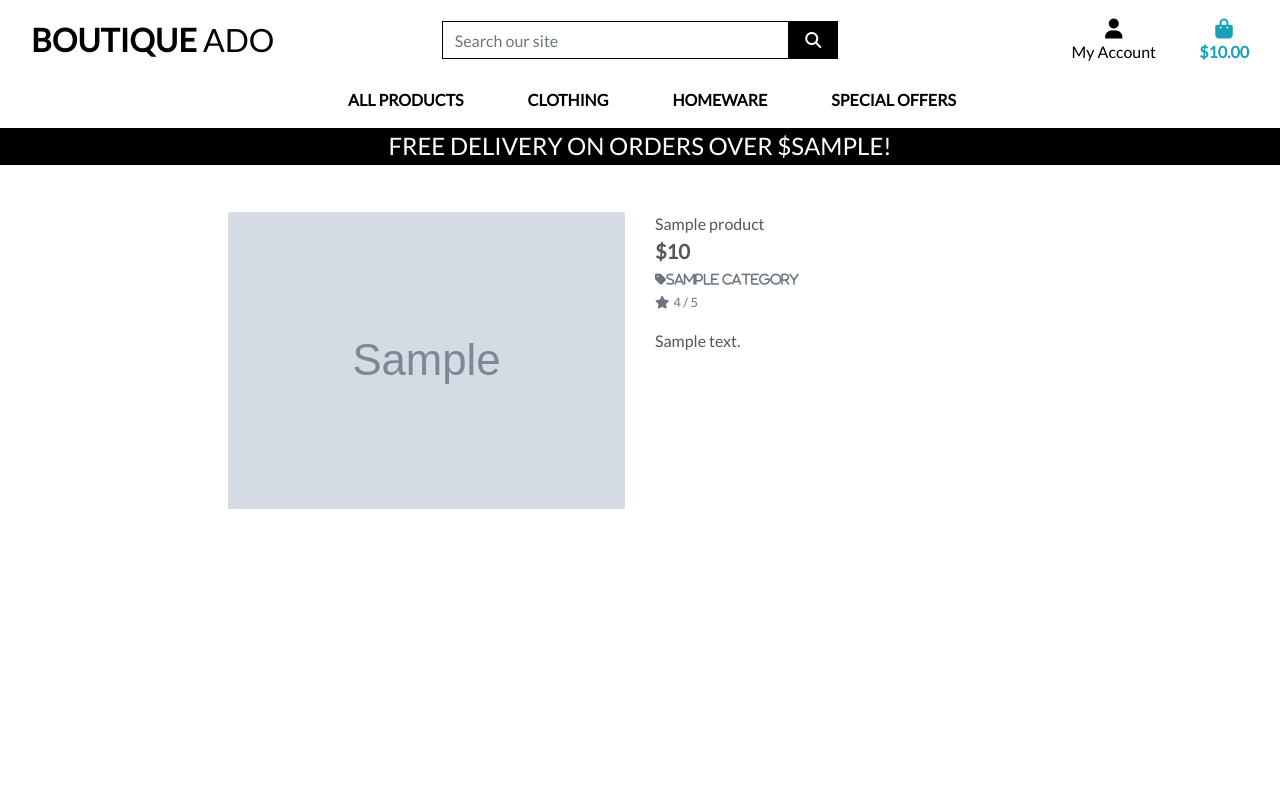
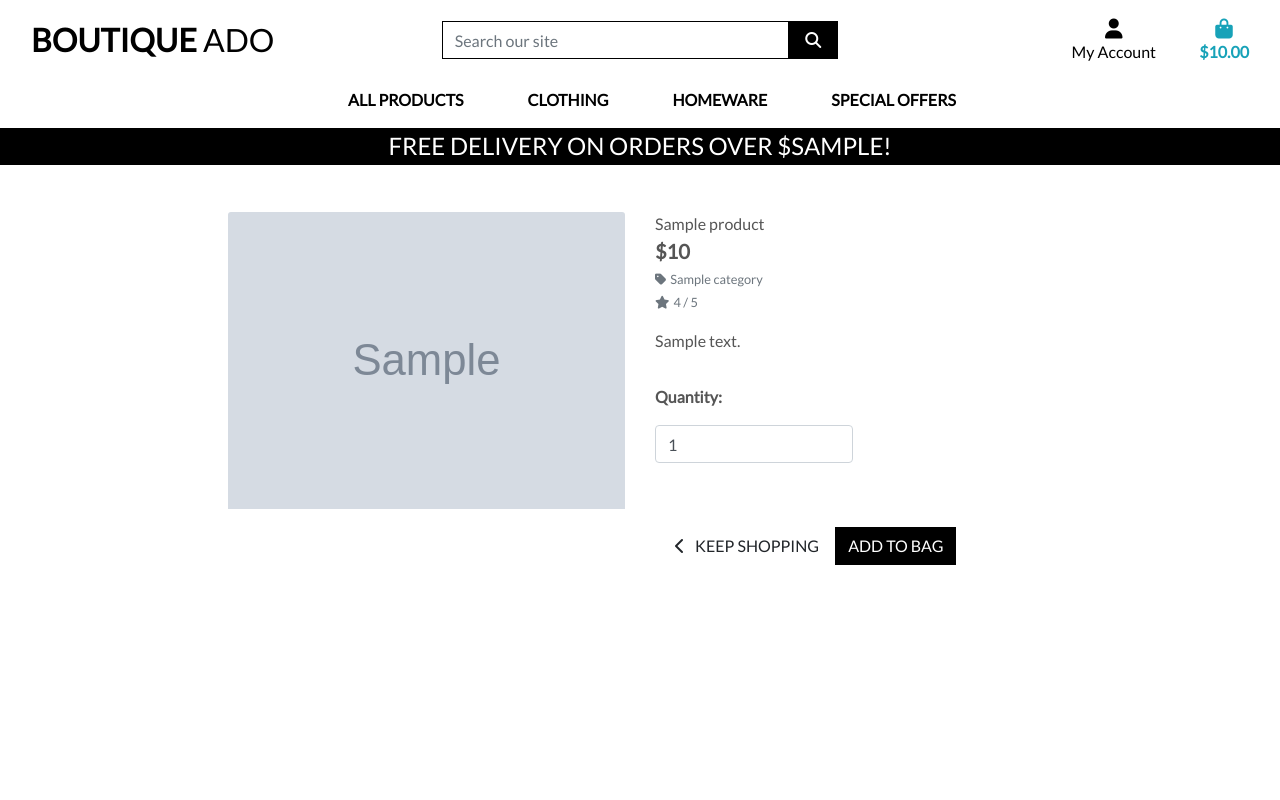
Before and after one commit to SiobhanBaines/boutique_ado_v1, a Django app: template products/templates/products/product_detail.html in a window 1280 px wide. Run offline with Django 3.2, Linux system fonts and the light colour scheme; the template is opened without the code that fills it: most values are stand-ins (such as "Sample title", 1, 10 or a date in 2020); grey boxes marked "Sample" are stand-in pictures; some libraries are stand-ins or nearby versions.

Commit message:
Tried to align code

```diff
--- a/bag/apps.py
+++ b/bag/apps.py
@@ -2,5 +2,4 @@ from django.apps import AppConfig
 
 
 class BagConfig(AppConfig):
-    default_auto_field = 'django.db.models.BigAutoField'
     name = 'bag'
--- a/bag/context.py
+++ b/bag/context.py
@@ -9,8 +9,8 @@ def bag_contents(request):
     product_count = 0
 
     if total < settings.FREE_DELIVERY_THRESHOLD:
-        delivery = total * Decimal(settings.STANDARD_DELIVERY_PERCENTAGE)
-        free_delivery_delta = settings. FREE_DELIVERY_THRESHOLD - total
+        delivery = total * Decimal(settings.STANDARD_DELIVERY_PERCENTAGE / 100)
+        free_delivery_delta = settings.FREE_DELIVERY_THRESHOLD - total
     else:
         delivery = 0
         free_delivery_delta = 0
--- a/bag/templates/bag/bag.html
+++ b/bag/templates/bag/bag.html
@@ -19,12 +19,13 @@
                 <hr>
             </div>
         </div>
+
         <div class="row">
             <div class="col">
                 {% if bag_items %}
                     <div class="table-responsive rounded"></div>
                 {% else %}
-                    <p class="lead mb-5">Your bag is empty</p>
+                    <p class="lead mb-5">Your bag is empty.</p>
                     <a href="{% url 'products' %}" class="btn btn-outline-black rounded-0 btn-lg">
                         <span class="icon">
                             <i class="fas fa-chevron-left"></i>
@@ -35,5 +36,4 @@
             </div>
         </div>
     </div>
-
 {% endblock %}
--- a/bag/urls.py
+++ b/bag/urls.py
@@ -3,4 +3,5 @@ from . import views
 
 urlpatterns = [
     path('', views.view_bag, name='view_bag')
+    # path('add/<item_id>/', views.add_to_bag, name='add_to_bag'),
 ]
--- a/products/admin.py
+++ b/products/admin.py
@@ -2,7 +2,6 @@ from django.contrib import admin
 from .models import Product, Category
 
 # Register your models here.
-
 
 class ProductAdmin(admin.ModelAdmin):
     list_display = (
@@ -16,13 +15,11 @@ class ProductAdmin(admin.ModelAdmin):
 
     ordering = ('sku',)
 
-
 class CategoryAdmin(admin.ModelAdmin):
     list_display = (
         'friendly_name',
         'name',
     )
 
-
 admin.site.register(Product, ProductAdmin)
 admin.site.register(Category, CategoryAdmin)
--- a/products/models.py
+++ b/products/models.py
@@ -17,14 +17,12 @@ class Category(models.Model):
 
 
 class Product(models.Model):
-    category = models.ForeignKey(
-        'Category', null=True, blank=True, on_delete=models.SET_NULL)
+    category = models.ForeignKey('Category', null=True, blank=True, on_delete=models.SET_NULL)
     sku = models.CharField(max_length=254, null=True, blank=True)
     name = models.CharField(max_length=254)
     description = models.TextField()
     price = models.DecimalField(max_digits=6, decimal_places=2)
-    rating = models.DecimalField(
-        max_digits=6, decimal_places=2, null=True, blank=True)
+    rating = models.DecimalField(max_digits=6, decimal_places=2, null=True, blank=True)
     image_url = models.URLField(max_length=1024, null=True, blank=True)
     image = models.ImageField(null=True, blank=True)
 
--- a/products/templates/products/product_detail.html
+++ b/products/templates/products/product_detail.html
@@ -31,9 +31,11 @@
                     <p class="mb-0">{{ product.name }}</p>
                     <p class="lead mb-0 text-left font-weight-bold">${{ product.price }}</p>
                     {% if product.category %}
-                        <p class="small mt-1 mb-0">
-                            <a href="{% url 'products' %}?category={{ product.category.name }}" class="text-muted"><i class="fas fa-tag mr-1">{{ product.category.friendly_name }}</i></a>
-                        </p>
+                    <p class="small mt-1 mb-0">
+                        <a class="text-muted" href="{% url 'products' %}?category={{ product.category.name }}">
+                            <i class="fas fa-tag mr-1"></i>{{ product.category.friendly_name }}
+                        </a>
+                    </p>
                     {% endif %}
                     {% if product.rating %}
                         <small class="text-muted"><i class="fas fa-star mr-1"></i>{{ product.rating }} / 5</small>
@@ -41,6 +43,30 @@
                         <small class="text-muted">No Rating</small>
                     {% endif %}
                     <p class="mt-3">{{ product.description }}</p>
+                    <form class="form" action="{% url 'add_to_bag' product.id %}" method="POST">
+                        {% csrf_token %}
+                        <div class="form-row">
+                            <div class="col-12">
+                                <p class="mt-3"><strong>Quantity:</strong></p>
+                                <div class="form-group w-50">
+                                    <div class="input-group">
+                                        <input class="form-control qty_input" type="number" name="quantity" value="1" min="1" max="99" data-item_id="{{ product.id }}" id="id_qty_{{ product.id }}">
+                                    </div>
+                                </div>
+                            </div>
+
+                            <div class="col-12">
+                                <a href="{% url 'products' %}" class="btn btn-outline-black rounded-0 mt-5">
+                                    <span class="icon">
+                                        <i class="fas fa-chevron-left"></i>
+                                    </span>
+                                    <span class="text-uppercase">Keep Shopping</span>
+                                </a>
+                                <input type="submit" class="btn btn-black rounded-0 text-uppercase mt-5" value="Add to Bag">
+                            </div>
+                            <input type="hidden" name="redirect_url" value="{{ request.path }}">
+                        </div>
+                    </form>
                 </div>
             </div>
         </div>
--- a/static/css/base.css
+++ b/static/css/base.css
@@ -36,6 +36,19 @@ body {
 .btn-black {
     background: black;
     color: white;
+}
+
+.btn-outline-balck {
+    background: white;
+    color: black !important;  /* use important to override link colours for <a> elements */
+    border: 1px solid black;
+}
+
+.btn-outline-black:hover,
+.btn-outline-black:active,
+.btn-outline-balck:focus {
+    background: black;
+    color: white !important;
 }
 
 .shop-now-button:hover,
@@ -86,6 +99,7 @@ a.category-badge > span.badge:hover {
 .btt-link {
     cursor: pointer;
 }
+
 /* -------------------------------- Media Queries */
 
 /* Slightly larger container on xl screens */
```
Also changed, not shown: bag/views.py (+18 -3 lines), boutique_ado/settings.py (+2 -5 lines), products/templates/products/products.html (+12 -8 lines), products/views.py (+6 -2 lines), requirements.txt (+10 -7 lines).
